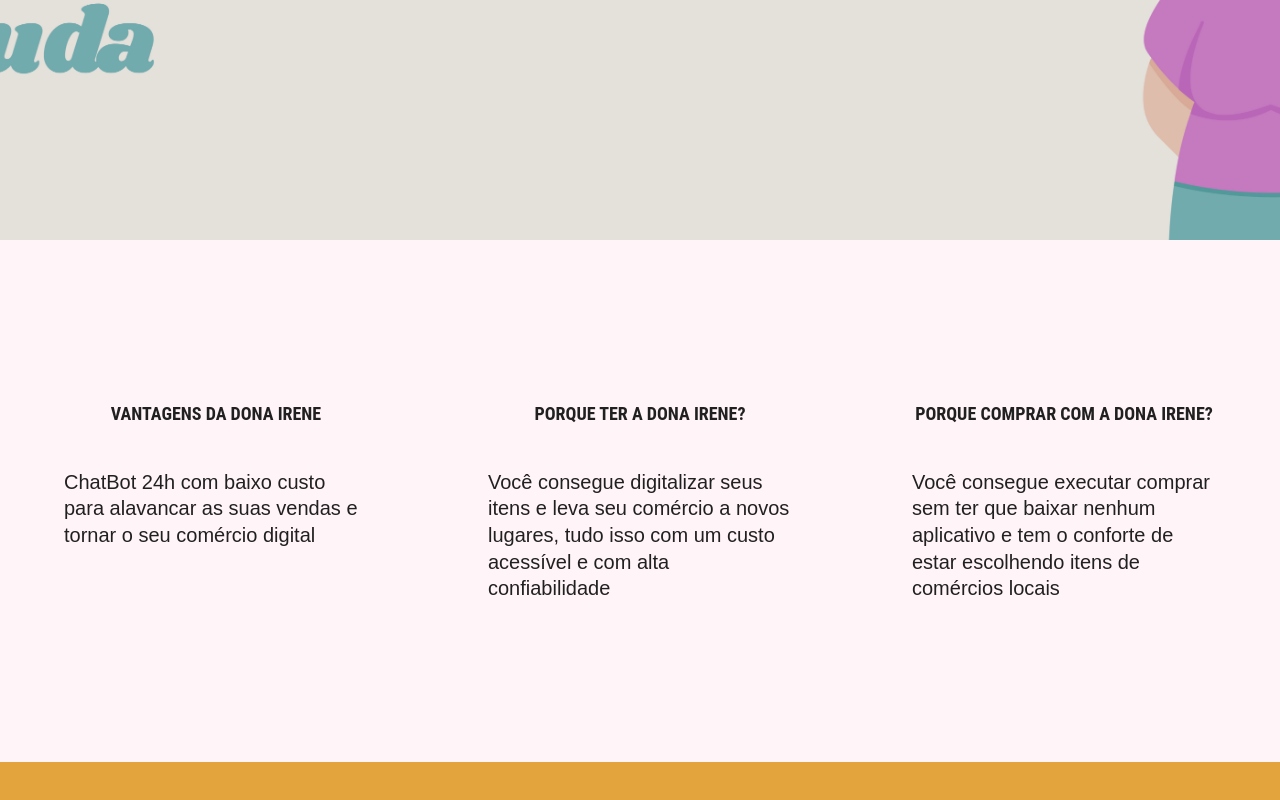
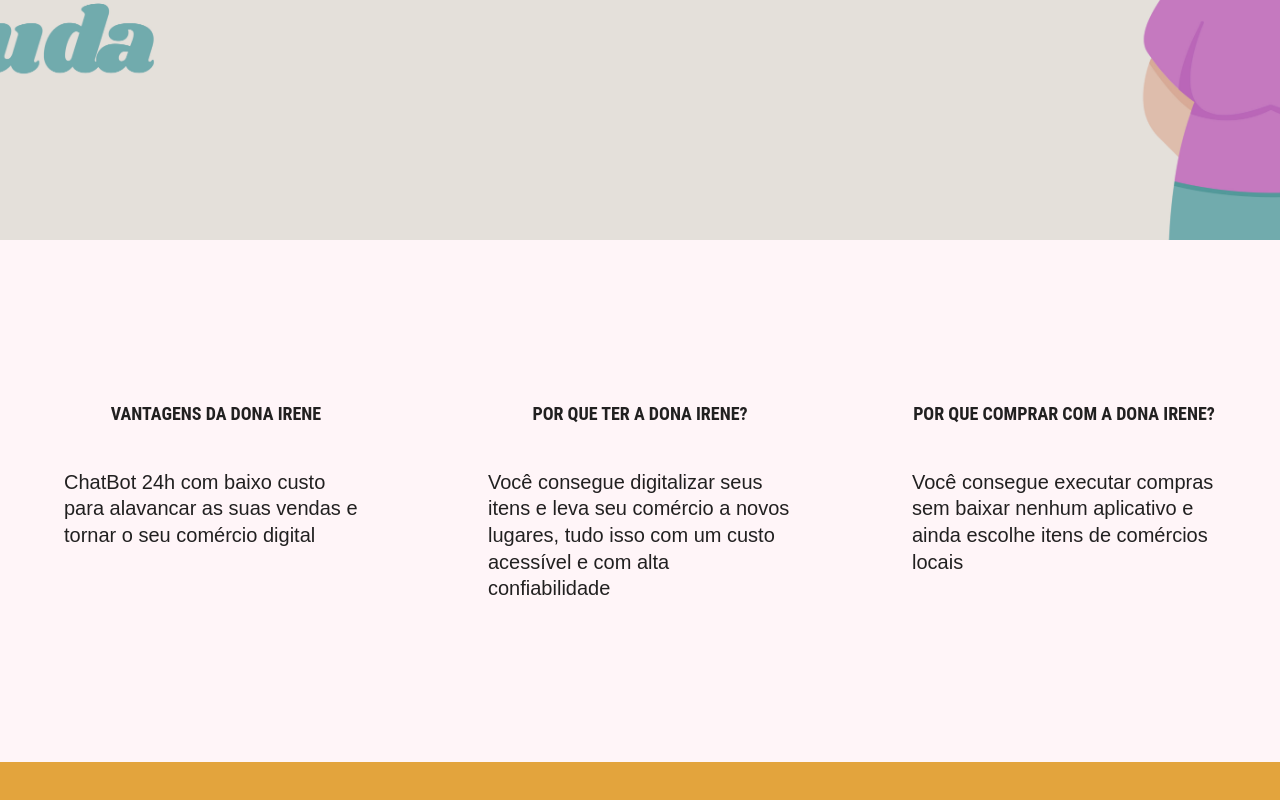
Before and after one commit to ETomacheski/hacka-rocket-zenvia-frontend, a React (Create React App) app: page / in a window 1280 px wide. Shown: the part 390-1190 px from the top of the page. Built offline with nearby package versions, Linux system fonts and the light colour scheme; a web font is replaced by a local one.

Commit message:
arrumando erros pt

```diff
--- a/src/pages/Home/modules/views/ProductHero.js
+++ b/src/pages/Home/modules/views/ProductHero.js
@@ -56,7 +56,7 @@ function ProductHero (props) {
       <Grid container spacing={2} justify='center'>
         <Grid item>
           <Button variant='contained' className={clsx(classes.buttonColor, classes.fontNunito, classes.button)} href='/userRegister'>
-                    Inscreva seu comercio
+                    Inscreva seu comércio
           </Button>
         </Grid>
         <Grid item>
--- a/src/pages/Home/modules/views/ProductValues.js
+++ b/src/pages/Home/modules/views/ProductValues.js
@@ -63,7 +63,7 @@ function ProductValues (props) {
             <div className={classes.item}>
 
               <Typography variant='h6' className={classes.title}>
-               Porque ter a dona Irene?
+               Por que ter a dona Irene?
               </Typography>
               <Typography variant='h5'>
                 {
@@ -77,10 +77,10 @@ function ProductValues (props) {
             <div className={classes.item}>
 
               <Typography variant='h6' className={classes.title}>
-                Porque comprar com a dona irene?
+                Por que comprar com a dona irene?
               </Typography>
               <Typography variant='h5'>
-                {' Você consegue executar comprar sem ter que baixar nenhum aplicativo e tem o conforte de estar escolhendo itens de comércios locais'}
+                {'Você consegue executar compras sem baixar nenhum aplicativo e ainda escolhe itens de comércios locais'}
 
               </Typography>
             </div>
```
